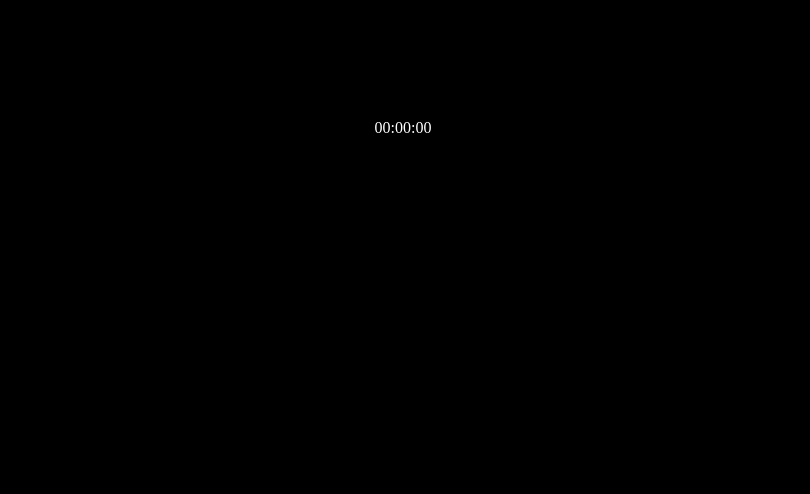
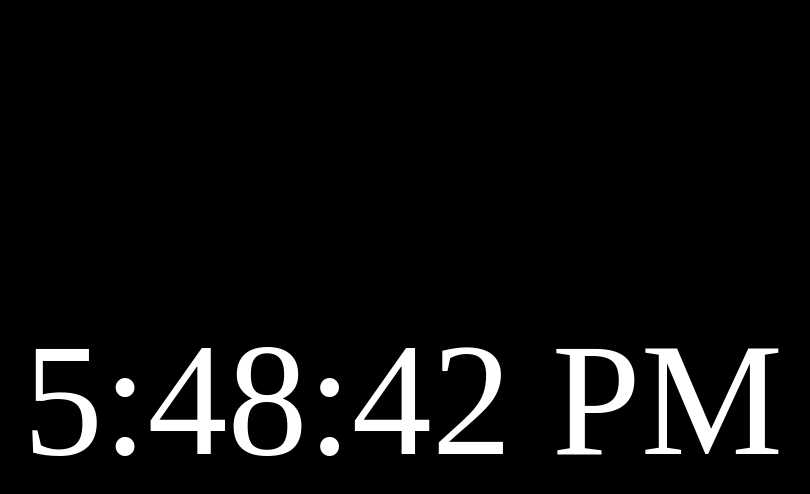
Before and after one commit to BeckyPollard/big-clock, a React app: page / in a window 1280 px wide. Shown: the top 494 px of the page, without its empty margins (237-1047 px from the left). Built offline with nearby package versions, Linux system fonts and the light colour scheme.

Commit message:
Working clock

```diff
--- a/src/scripts/App.tsx
+++ b/src/scripts/App.tsx
@@ -1,12 +1,12 @@
 import React from 'react';
 import BigClock from './components/BigClock';
 
+// const date = new Date().toLocaleTimeString();
 function App() {
-  return <BigClock greeting='Hello World' />;
+  return <BigClock />;
 }
 
 // SKETCH OF APP
-
 // BIG CLOCK
 // HIDDEN OPTIONS (little button in bottom right)
 // thats it
--- a/src/scripts/components/BigClock.tsx
+++ b/src/scripts/components/BigClock.tsx
@@ -1,22 +1,24 @@
 import React from 'react';
+import {useState} from 'react';
 
 type BigClockProps = {
-  greeting: string;
+  // date: string;
 };
 
 export default function BigClock(props: BigClockProps) {
-  console.log(
-    '%cHELLO WORLD (helloWorld.js)',
-    'background: #FF91AF; padding: 10px; color: #fff;'
-  );
-  console.log(
-    '%c↑ Example code, you should remove',
-    'background: #FF91AF; padding: 10px; color: #fff;'
-  );
+  const [time, setTime] = useState('00:00:00');
+
+  const UpdateTime = () => {
+    const date = new Date().toLocaleTimeString();
+    setTime(date);
+    // smells bad
+  };
+
+  setInterval(UpdateTime);
 
   return (
-    <main>
-      <h1>00:00:00</h1>
-    </main>
+    <div>
+      <h1>{time}</h1>
+    </div>
   );
 }
--- a/src/style.scss
+++ b/src/style.scss
@@ -1,20 +1,25 @@
 @import './styles/meyerReset.scss';
 
 body {
-  background: #000;
+    background: #000;
+    height: 100vh;
+    }
 
-  main {
+main {
     display: flex;
-    justify-content: center;
     align-items: center;
     flex-wrap: wrap;
-    margin-top: 50px;
+    justify-content: center;
     text-align: center;
+    height: 100%;
 
+  div {
+      display: block;
+    }
     h1 {
       margin: 20px 0;
       width: 100%;
       color: #fff;
-    }
+      font-size: 10rem;
   }
 }
```
